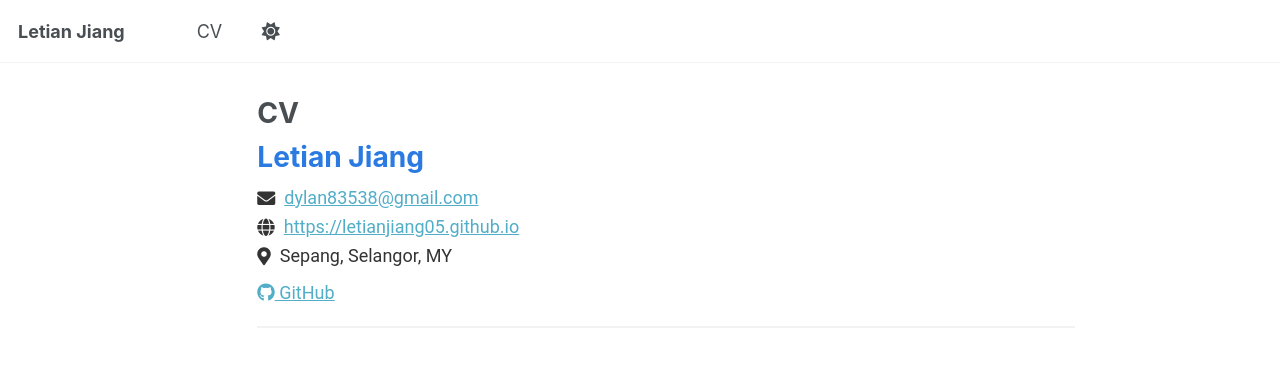
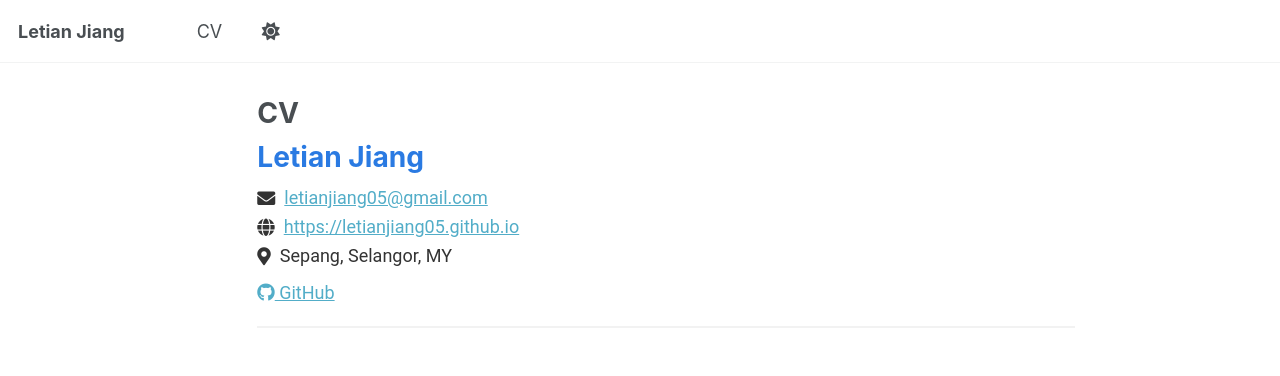
Before and after one commit to LetianJiang2/letianjiang2.github.io, a Jekyll site: the page built from _pages/cv-json.md, in a window 1280 px wide and 900 px high. Shown: the top 376 px of the window. Built offline with Jekyll 4.4.1, drawn with Linux system fonts in a browser that asks for light colours.

Commit message:
Update email address in CV and configuration files to reflect current contact

```diff
--- a/_config.yml
+++ b/_config.yml
@@ -24,7 +24,7 @@ author:
   name             : "Letian Jiang"
   bio              : "Undergraduate student at Xiamen University Malaysia"
   location         : "Sepang Malaysia"
-  email            : "dylan83538@gmail.com"
+  email            : "letianjiang05@gmail.com"
 
   github           : "https://github.com/letianjiang05"
 # Publication Category - The following the list of publication categories and their headings
--- a/_data/cv.json
+++ b/_data/cv.json
@@ -1,7 +1,7 @@
 {
   "basics": {
     "name": "Letian Jiang",
-    "email": "<a href=\"mailto:dylan83538@gmail.com\">dylan83538@gmail.com</a>",
+    "email": "<a href=\"mailto:letianjiang05@gmail.com\">letianjiang05@gmail.com</a>",
     "website": "https://letianjiang05.github.io",
     "summary": "Currently an undergraduate student at Xiamen University Malaysia, pursuing a degree in Computer Science. ",
     "location": {
```
